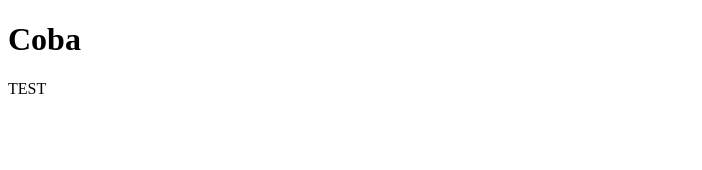
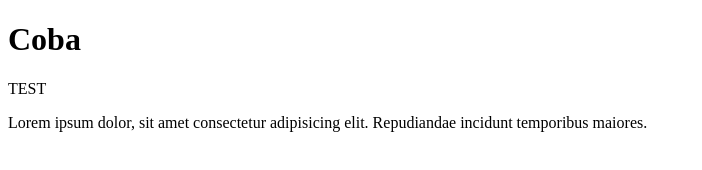
Before and after one commit to Octa1933/projek, a plain HTML site: page index.html in a window 1280 px wide. Shown: the whole page, without its empty margins (0-702 px from the left). Drawn offline with Linux system fonts and the light colour scheme.

Commit message:
menambahkan paragraph

```diff
--- a/index.html
+++ b/index.html
@@ -8,5 +8,6 @@
 <body>
     <h1>Coba</h1>
     <p>TEST</p>
+    <p>Lorem ipsum dolor, sit amet consectetur adipisicing elit. Repudiandae incidunt temporibus maiores.</p>
 </body>
 </html>
```
